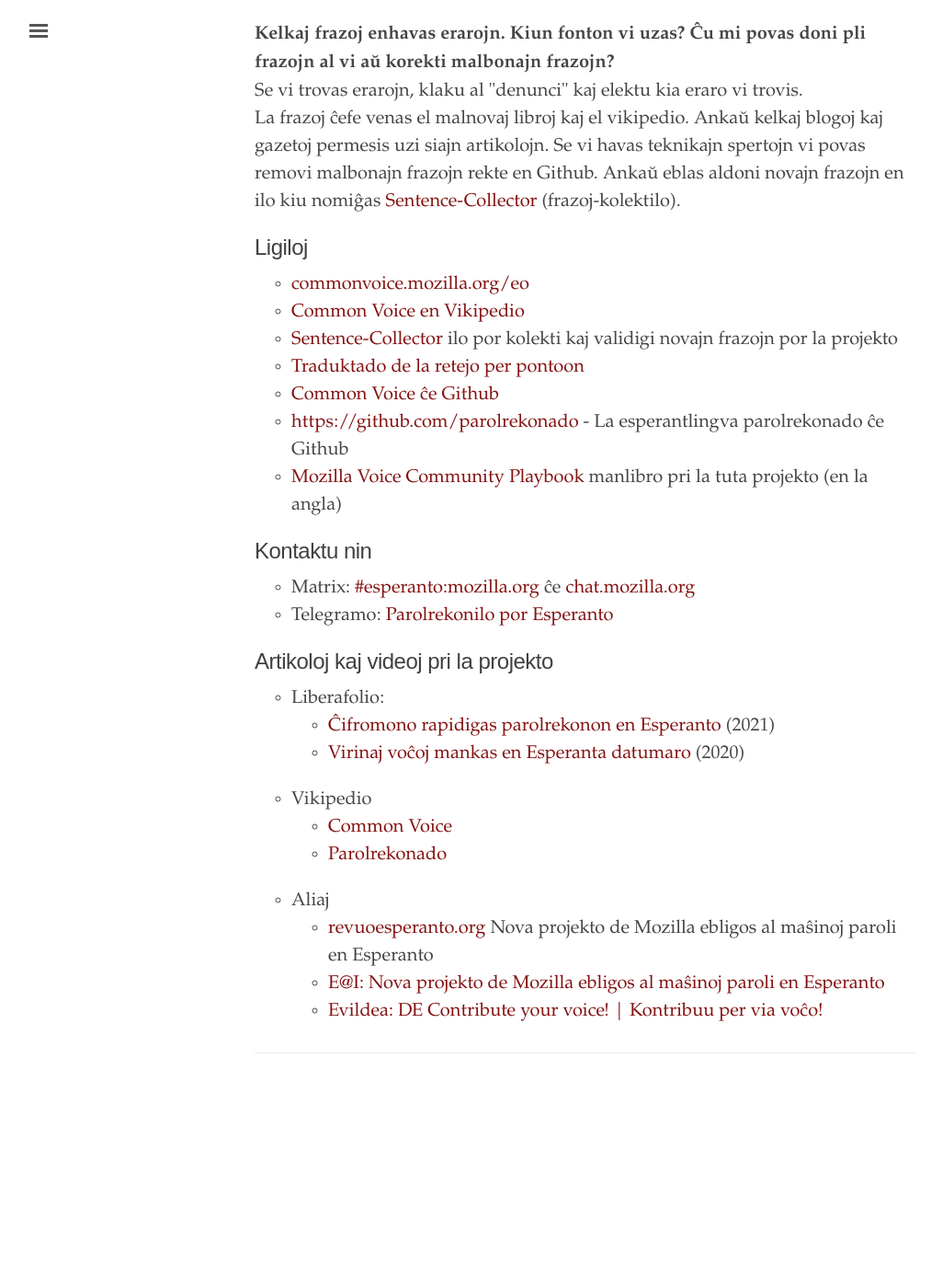
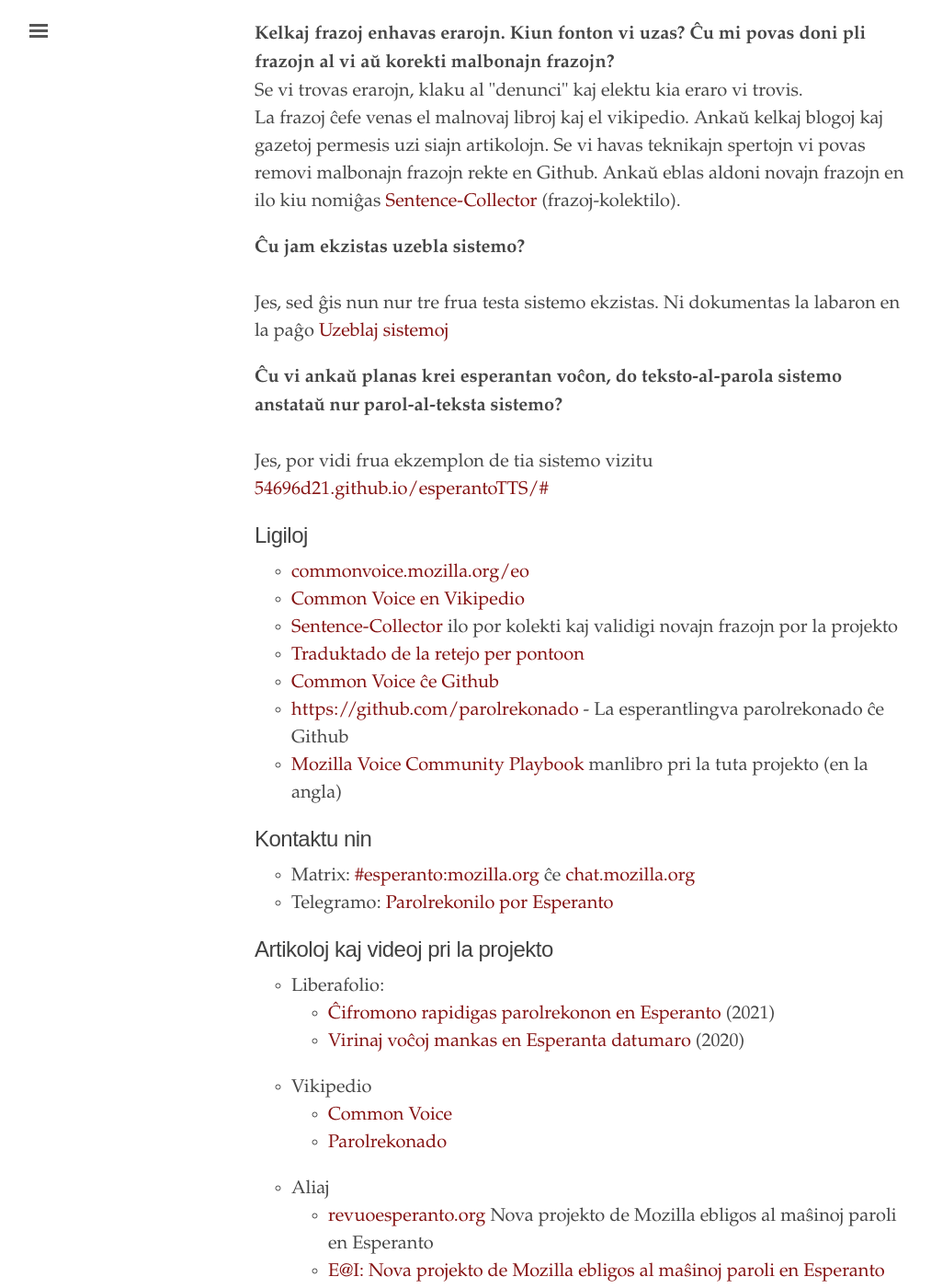
Before and after one commit to parolteknologio/parolteknologio.github.io, a Jekyll site: the page built from index.html, in a window 1280 px wide and 1400 px high, scrolled down 902 px. Shown: the whole window at 92% size, without its empty margins (3-1016 px from the left). Built offline with Jekyll 4.4.1, drawn with Linux system fonts in a browser that asks for light colours; before the commit the page ends 2128 px from its top, so only the background shows below that; some of the changed text lies outside the part shown.

Commit message:
aldonis informojn pri la laboro

```diff
--- a/index.html
+++ b/index.html
@@ -24,6 +24,16 @@ title: "Voĉaj teknologioj por Esperantujo"
                     Se vi trovas erarojn, klaku al "denunci" kaj elektu kia eraro vi trovis.
                     <br> La frazoj ĉefe venas el malnovaj libroj kaj el vikipedio. Ankaŭ kelkaj blogoj kaj gazetoj permesis uzi siajn artikolojn. Se vi havas teknikajn spertojn vi povas removi malbonajn frazojn rekte en Github. Ankaŭ eblas aldoni novajn frazojn en ilo kiu nomiĝas <a href="https://common-voice.github.io/sentence-collector/#/how-to">Sentence-Collector</a> (frazoj-kolektilo).
          </p>
+         <p>
+        <strong>Ĉu jam ekzistas uzebla sistemo?</strong><br>
+                    <br> Jes, sed ĝis nun nur tre frua testa sistemo ekzistas. Ni dokumentas la labaron en la paĝo <a href="https://parolrekonado.github.io/deepspeech/"> Uzeblaj sistemoj</a>
+         </p>
+         <p>
+        <strong>Ĉu vi ankaŭ planas krei esperantan voĉon, do teksto-al-parola sistemo anstataŭ nur parol-al-teksta sistemo? </strong><br>
+
+                    <br> Jes, por vidi frua ekzemplon de tia sistemo vizitu <a href="https://54696d21.github.io/esperantoTTS/#//">54696d21.github.io/esperantoTTS/#</a>
+         </p>
+
         <h2>Ligiloj</h2>
         <ul>
             <li><a href="https://commonvoice.mozilla.org/eo">commonvoice.mozilla.org/eo</a></li>
```
Also changed, not shown: other parts of index.html (+1 -2 lines).
